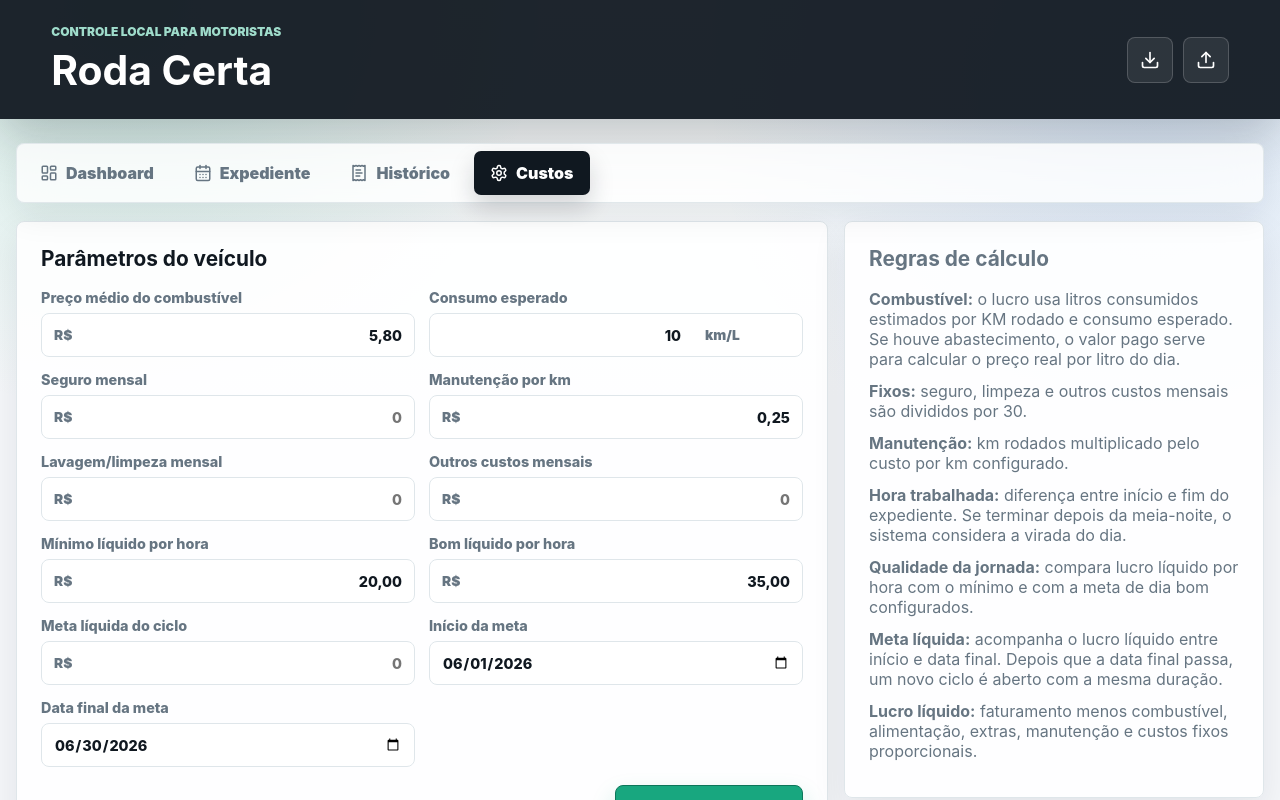
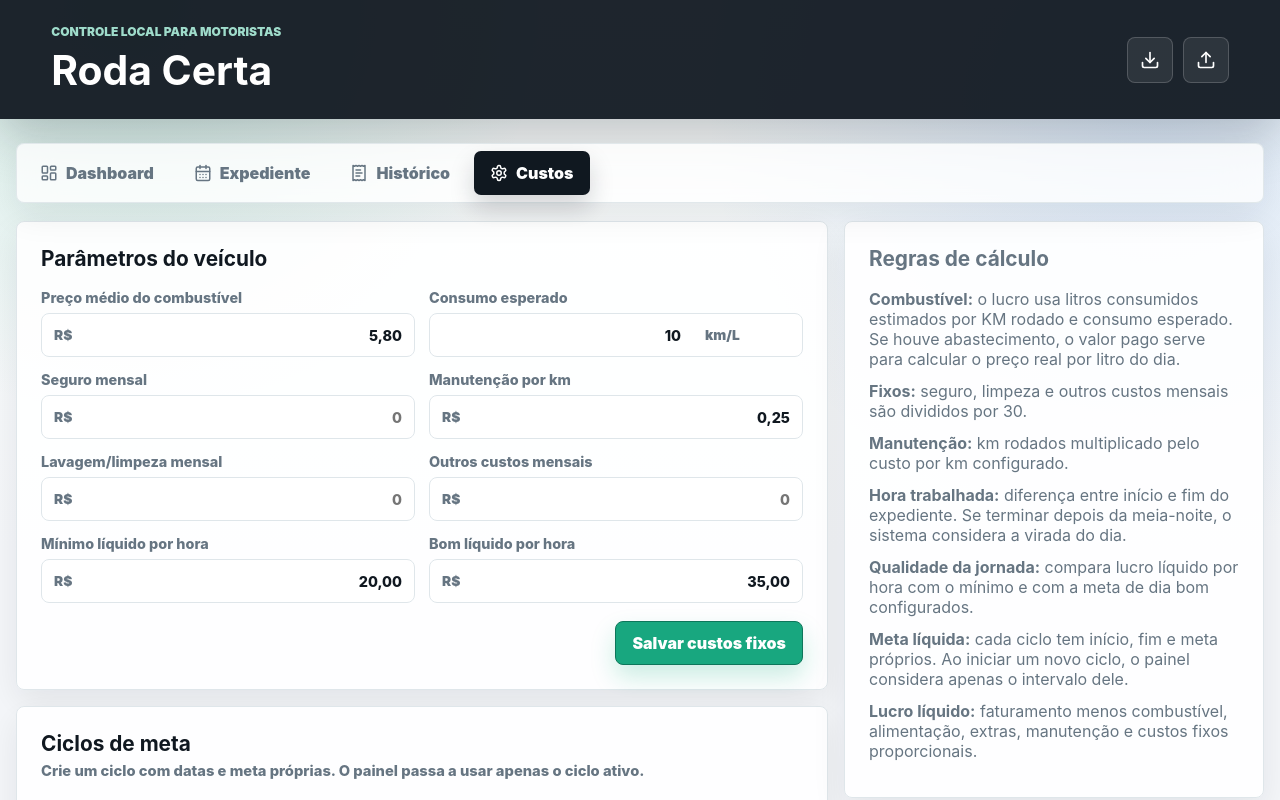
Before and after one commit to squiiter/rodacerta, a React (Vite) app: page / in a window 1280 px wide. Both pictures are taken after a click on the button "Custos". Shown: the top 800 px of the page. Built offline with nearby package versions, Linux system fonts and the light colour scheme.

Commit message:
feat: adiciona ciclos independentes com datas e metas próprias

```diff
--- a/src/calculations.js
+++ b/src/calculations.js
@@ -133,27 +133,70 @@ export function classifyShift(calc, settings) {
   return { level: "bad", label: "Jornada ruim", text: "Abaixo do mínimo por hora" };
 }
 
-export function getGoalCycle(settings, date = todayISO()) {
-  const target = Number(settings.monthlyNetGoal || 0);
-  let startDate = settings.goalCycleStart || firstDayOfMonth(date);
-  let dueDate = settings.goalDueDate || lastDayOfMonth(date);
+function sortCycles(a, b) {
+  return a.startDate.localeCompare(b.startDate) || a.dueDate.localeCompare(b.dueDate);
+}
+
+function sanitizeCycle(cycle, index, date = todayISO()) {
+  const startDate = cycle?.startDate || cycle?.goalCycleStart || firstDayOfMonth(date);
+  let dueDate = cycle?.dueDate || cycle?.goalDueDate || lastDayOfMonth(startDate);
 
   if (dueDate < startDate) {
-    dueDate = addDays(startDate, 29);
-  }
-
-  const cycleLength = Math.max(1, daysBetween(startDate, dueDate) + 1);
-  while (date > dueDate) {
-    startDate = addDays(dueDate, 1);
-    dueDate = addDays(startDate, cycleLength - 1);
+    dueDate = startDate;
   }
 
   return {
-    target,
+    id: cycle?.id || `cycle-${startDate}-${index + 1}`,
     startDate,
     dueDate,
-    daysLeft: daysUntil(dueDate, date) + 1,
-    cycleLength
+    target: Number(cycle?.target ?? cycle?.monthlyNetGoal ?? 0) || 0
+  };
+}
+
+export function normalizeGoalSettings(settings, date = todayISO()) {
+  const storedCycles = Array.isArray(settings.goalCycles) && settings.goalCycles.length
+    ? settings.goalCycles
+    : [{
+      id: settings.activeGoalCycleId || "cycle-initial",
+      startDate: settings.goalCycleStart || firstDayOfMonth(date),
+      dueDate: settings.goalDueDate || lastDayOfMonth(date),
+      target: Number(settings.monthlyNetGoal || 0)
+    }];
+
+  const goalCycles = storedCycles
+    .map((cycle, index) => sanitizeCycle(cycle, index, date))
+    .sort(sortCycles);
+  const activeGoalCycleId = goalCycles.some((cycle) => cycle.id === settings.activeGoalCycleId)
+    ? settings.activeGoalCycleId
+    : goalCycles[goalCycles.length - 1].id;
+  const activeGoalCycle = goalCycles.find((cycle) => cycle.id === activeGoalCycleId) || goalCycles[goalCycles.length - 1];
+
+  return {
+    ...settings,
+    monthlyNetGoal: activeGoalCycle.target,
+    goalCycleStart: activeGoalCycle.startDate,
+    goalDueDate: activeGoalCycle.dueDate,
+    goalCycles,
+    activeGoalCycleId
+  };
+}
+
+export function getGoalCycles(settings, date = todayISO()) {
+  return normalizeGoalSettings(settings, date).goalCycles;
+}
+
+export function getGoalCycle(settings, date = todayISO()) {
+  const normalizedSettings = normalizeGoalSettings(settings, date);
+  const cycle = normalizedSettings.goalCycles.find((item) => item.id === normalizedSettings.activeGoalCycleId)
+    || normalizedSettings.goalCycles[normalizedSettings.goalCycles.length - 1];
+  const cycleLength = Math.max(1, daysBetween(cycle.startDate, cycle.dueDate) + 1);
+  const isFinished = date > cycle.dueDate;
+
+  return {
+    ...cycle,
+    daysLeft: isFinished ? 0 : daysUntil(cycle.dueDate, date) + 1,
+    cycleLength,
+    isFinished
   };
 }
 
--- a/src/main.jsx
+++ b/src/main.jsx
@@ -37,14 +37,17 @@ import {
 } from "lucide-react";
 import {
   DEFAULT_APPS,
+  addDays,
   calculateShift,
   classifyShift,
   dateFormatter,
   formatMoney,
   getGoalCycle,
+  getGoalCycles,
   getTotals,
   groupDaily,
   groupEfficiency,
+  normalizeGoalSettings,
   parseDate,
   todayISO
 } from "./calculations";
@@ -92,11 +95,34 @@ function formatSettings(settings) {
     cleaningMonthly: formatNumber(settings.cleaningMonthly, 2, true),
     otherMonthly: formatNumber(settings.otherMonthly, 2, true),
     minimumHourlyProfit: formatNumber(settings.minimumHourlyProfit, 2, true),
-    goodHourlyProfit: formatNumber(settings.goodHourlyProfit, 2, true),
-    monthlyNetGoal: formatNumber(settings.monthlyNetGoal, 2, true),
-    goalCycleStart: settings.goalCycleStart || "",
-    goalDueDate: settings.goalDueDate || ""
+    goodHourlyProfit: formatNumber(settings.goodHourlyProfit, 2, true)
   };
+}
+
+function formatCycleDraft(cycle) {
+  return {
+    target: formatNumber(cycle?.target, 2, true),
+    startDate: cycle?.startDate || todayISO(),
+    dueDate: cycle?.dueDate || todayISO()
+  };
+}
+
+function buildNextCycleDraft(settings) {
+  const currentCycle = getGoalCycle(settings);
+  const nextStartDate = addDays(currentCycle.dueDate, 1);
+  return formatCycleDraft({
+    target: currentCycle.target,
+    startDate: nextStartDate,
+    dueDate: addDays(nextStartDate, currentCycle.cycleLength - 1)
+  });
+}
+
+function goalSettingsChanged(currentSettings, nextSettings) {
+  return currentSettings.monthlyNetGoal !== nextSettings.monthlyNetGoal
+    || currentSettings.goalCycleStart !== nextSettings.goalCycleStart
+    || currentSettings.goalDueDate !== nextSettings.goalDueDate
+    || currentSettings.activeGoalCycleId !== nextSettings.activeGoalCycleId
+    || JSON.stringify(currentSettings.goalCycles || []) !== JSON.stringify(nextSettings.goalCycles || []);
 }
 
 function numberValue(value) {
@@ -164,6 +190,7 @@ function App() {
   const [shifts, setShifts] = useState([]);
   const [settings, setSettingsState] = useState(DEFAULT_SETTINGS);
   const [settingsDraft, setSettingsDraft] = useState(() => formatSettings(DEFAULT_SETTINGS));
+  const [cycleDraft, setCycleDraft] = useState(() => buildNextCycleDraft(DEFAULT_SETTINGS));
   const [draft, setDraft] = useState(emptyShift);
   const [toast, setToast] = useState("");
   const [search, setSearch] = useState("");
@@ -175,9 +202,21 @@ function App() {
   }));
 
   const totals = useMemo(() => getTotals(shifts, settings), [shifts, settings]);
+  const goalCycles = useMemo(() => getGoalCycles(settings), [settings]);
   const goalCycle = useMemo(() => getGoalCycle(settings), [settings]);
   const cycleShifts = useMemo(() => shifts.filter((shift) => shift.date >= goalCycle.startDate && shift.date <= goalCycle.dueDate), [shifts, goalCycle]);
   const cycleTotals = useMemo(() => getTotals(cycleShifts, settings), [cycleShifts, settings]);
+  const cycleSummaries = useMemo(() => goalCycles
+    .map((cycle) => {
+      const cycleRangeShifts = shifts.filter((shift) => shift.date >= cycle.startDate && shift.date <= cycle.dueDate);
+      return {
+        ...cycle,
+        totals: getTotals(cycleRangeShifts, settings),
+        shiftCount: cycleRangeShifts.length,
+        isActive: cycle.id === settings.activeGoalCycleId
+      };
+    })
+    .sort((a, b) => b.startDate.localeCompare(a.startDate)), [goalCycles, shifts, settings]);
   const preview = useMemo(() => calculateShift(normalizeShift(draft), settings), [draft, settings]);
   const dailyData = useMemo(() => groupDaily(shifts, settings), [shifts, settings]);
   const efficiencyData = useMemo(() => groupEfficiency(shifts, settings), [shifts, settings]);
@@ -199,6 +238,7 @@ function App() {
         setShifts(data.shifts);
         setSettingsState(data.settings);
         setSettingsDraft(formatSettings(data.settings));
+        setCycleDraft(buildNextCycleDraft(data.settings));
         setReady(true);
       })
       .catch(() => notify("Não foi possível iniciar o banco local."));
@@ -206,14 +246,9 @@ function App() {
 
   async function loadAndApplyData() {
     const data = await loadData();
-    const cycle = getGoalCycle(data.settings);
-    const nextSettings = {
-      ...data.settings,
-      goalCycleStart: cycle.startDate,
-      goalDueDate: cycle.dueDate
-    };
+    const nextSettings = normalizeGoalSettings(data.settings);
 
-    if (nextSettings.goalCycleStart !== data.settings.goalCycleStart || nextSettings.goalDueDate !== data.settings.goalDueDate) {
+    if (goalSettingsChanged(data.settings, nextSettings)) {
       await saveSettings(nextSettings);
     }
 
@@ -244,6 +279,7 @@ function App() {
     setShifts(data.shifts);
     setSettingsState(data.settings);
     setSettingsDraft(formatSettings(data.settings));
+    setCycleDraft(buildNextCycleDraft(data.settings));
   }
 
   async function handleSaveShift(event) {
@@ -268,7 +304,8 @@ function App() {
 
   async function handleSaveSettings(event) {
     event.preventDefault();
-    const nextSettings = {
+    const nextSettings = normalizeGoalSettings({
+      ...settings,
       fuelPrice: numberValue(settingsDraft.fuelPrice),
       targetConsumption: numberValue(settingsDraft.targetConsumption),
       insuranceMonthly: numberValue(settingsDraft.insuranceMonthly),
@@ -276,15 +313,48 @@ function App() {
       cleaningMonthly: numberValue(settingsDraft.cleaningMonthly),
       otherMonthly: numberValue(settingsDraft.otherMonthly),
       minimumHourlyProfit: numberValue(settingsDraft.minimumHourlyProfit),
-      goodHourlyProfit: numberValue(settingsDraft.goodHourlyProfit),
-      monthlyNetGoal: numberValue(settingsDraft.monthlyNetGoal),
-      goalCycleStart: settingsDraft.goalCycleStart || todayISO(),
-      goalDueDate: settingsDraft.goalDueDate || settings.goalDueDate
-    };
-    if (nextSettings.goalDueDate < nextSettings.goalCycleStart) return notify("A data final da meta precisa ser igual ou posterior ao início.");
+      goodHourlyProfit: numberValue(settingsDraft.goodHourlyProfit)
+    });
     await saveSettings(nextSettings);
     await refresh();
     notify("Custos fixos salvos.");
+  }
+
+  async function handleCreateCycle(event) {
+    event.preventDefault();
+    const startDate = cycleDraft.startDate || todayISO();
+    const dueDate = cycleDraft.dueDate || startDate;
+    if (dueDate < startDate) return notify("A data final do ciclo precisa ser igual ou posterior ao início.");
+
+    const cycleId = crypto.randomUUID();
+    const nextSettings = normalizeGoalSettings({
+      ...settings,
+      goalCycles: [
+        ...(settings.goalCycles || []),
+        {
+          id: cycleId,
+          startDate,
+          dueDate,
+          target: numberValue(cycleDraft.target)
+        }
+      ],
+      activeGoalCycleId: cycleId
+    });
+
+    await saveSettings(nextSettings);
+    await refresh();
+    notify("Novo ciclo iniciado.");
+  }
+
+  async function handleActivateCycle(cycleId) {
+    if (cycleId === settings.activeGoalCycleId) return;
+    const nextSettings = normalizeGoalSettings({
+      ...settings,
+      activeGoalCycleId: cycleId
+    });
+    await saveSettings(nextSettings);
+    await refresh();
+    notify("Ciclo carregado no painel.");
   }
 
   function updateDraft(field, value) {
@@ -471,8 +541,14 @@ function App() {
         {activeView === "settings" && (
           <SettingsView
             settings={settingsDraft}
+            cycleDraft={cycleDraft}
+            cycles={cycleSummaries}
+            activeCycleId={settings.activeGoalCycleId}
             onChange={(field, value) => setSettingsDraft((current) => ({ ...current, [field]: value }))}
+            onCycleChange={(field, value) => setCycleDraft((current) => ({ ...current, [field]: value }))}
             onSubmit={handleSaveSettings}
+            onCreateCycle={handleCreateCycle}
+            onActivateCycle={handleActivateCycle}
           />
         )}
       </main>
@@ -529,7 +605,7 @@ function Dashboard({ totals, cycleTotals, goalCycle, shifts, settings, dailyData
   const worstDay = shifts.map((shift) => ({ shift, calc: calculateShift(shift, settings) })).sort((a, b) => a.calc.profit - b.calc.profit)[0];
   const goalRemaining = Math.max(0, goalCycle.target - cycleTotals.profit);
   const goalProgress = goalCycle.target > 0 ? Math.min(100, (cycleTotals.profit / goalCycle.target) * 100) : 0;
-  const dailyGoal = goalCycle.daysLeft > 0 ? goalRemaining / goalCycle.daysLeft : goalRemaining;
+  const dailyGoal = goalCycle.daysLeft > 0 ? goalRemaining / goalCycle.daysLeft : 0;
 
   return (
     <section className="dashboard">
@@ -556,7 +632,14 @@ function Dashboard({ totals, cycleTotals, goalCycle, shifts, settings, dailyData
         <Metric icon={Car} label="Custo por km" value={totals.km ? formatMoney(totals.costs / totals.km) : formatMoney(0)} hint={`${totals.km.toFixed(1)} km rodados`} />
         <Metric icon={Clock3} label="Lucro por hora" value={formatMoney(profitPerHour)} hint={`${totals.hours.toFixed(1)} h trabalhadas`} />
         <Metric icon={Gauge} label="Consumo médio" value={`${avgConsumption.toFixed(1)} km/L`} hint={`${totals.estimatedFuelLiters.toFixed(1)} L estimados`} />
-        <Metric icon={Target} label="Meta do ciclo" value={`${goalProgress.toFixed(0)}%`} hint={goalCycle.target > 0 ? `${formatMoney(dailyGoal)} líquidos/dia` : "Configure uma meta"} />
+        <Metric
+          icon={Target}
+          label="Meta do ciclo"
+          value={`${goalProgress.toFixed(0)}%`}
+          hint={goalCycle.target > 0
+            ? (goalCycle.isFinished ? "Ciclo encerrado" : `${formatMoney(dailyGoal)} líquidos/dia`)
+            : "Crie um ciclo"}
+        />
       </section>
 
       <GoalPanel
@@ -658,7 +741,7 @@ function GoalPanel({ cycle, totals, progress, remaining, dailyGoal }) {
   const hasGoal = cycle.target > 0;
   const statusText = hasGoal
     ? `${formatMoney(totals.profit)} de ${formatMoney(cycle.target)}`
-    : "Defina uma meta líquida em Custos";
+    : "Defina uma meta líquida no ciclo";
 
   return (
     <section className="panel goal-panel">
@@ -675,8 +758,8 @@ function GoalPanel({ cycle, totals, progress, remaining, dailyGoal }) {
       </div>
       <div className="goal-stats">
         <Insight label="Falta para a meta" value={formatMoney(remaining)} />
-        <Insight label="Necessário por dia" value={hasGoal ? formatMoney(dailyGoal) : formatMoney(0)} />
-        <Insight label="Dias restantes" value={`${cycle.daysLeft} dia${cycle.daysLeft === 1 ? "" : "s"}`} />
+        <Insight label="Necessário por dia" value={hasGoal && !cycle.isFinished ? formatMoney(dailyGoal) : formatMoney(0)} />
+        <Insight label={cycle.isFinished ? "Status" : "Dias restantes"} value={cycle.isFinished ? "Ciclo encerrado" : `${cycle.daysLeft} dia${cycle.daysLeft === 1 ? "" : "s"}`} />
       </div>
     </section>
   );
@@ -898,10 +981,21 @@ function History({ shifts, months, month, search, settings, onMonth, onSearch, o
   );
 }
 
-function SettingsView({ settings, onChange, onSubmit }) {
+function SettingsView({
+  settings,
+  cycleDraft,
+  cycles,
+  activeCycleId,
+  onChange,
+  onCycleChange,
+  onSubmit,
+  onCreateCycle,
+  onActivateCycle
+}) {
   return (
-    <form className="settings-grid" onSubmit={onSubmit}>
-      <section className="panel">
+    <section className="settings-grid">
+      <div className="settings-stack">
+        <form className="panel" onSubmit={onSubmit}>
           <h2>Parâmetros do veículo</h2>
           <div className="form-grid">
             <NumericField label="Preço médio do combustível" value={settings.fuelPrice} mode="currency" prefix="R$" onChange={(value) => onChange("fuelPrice", value)} />
@@ -912,14 +1006,60 @@ function SettingsView({ settings, onChange, onSubmit }) {
             <NumericField label="Outros custos mensais" value={settings.otherMonthly} mode="currency" prefix="R$" onChange={(value) => onChange("otherMonthly", value)} />
             <NumericField label="Mínimo líquido por hora" value={settings.minimumHourlyProfit} mode="currency" prefix="R$" onChange={(value) => onChange("minimumHourlyProfit", value)} />
             <NumericField label="Bom líquido por hora" value={settings.goodHourlyProfit} mode="currency" prefix="R$" onChange={(value) => onChange("goodHourlyProfit", value)} />
-          <NumericField label="Meta líquida do ciclo" value={settings.monthlyNetGoal} mode="currency" prefix="R$" onChange={(value) => onChange("monthlyNetGoal", value)} />
-          <Field label="Início da meta" type="date" value={settings.goalCycleStart} onChange={(value) => onChange("goalCycleStart", value)} />
-          <Field label="Data final da meta" type="date" value={settings.goalDueDate} onChange={(value) => onChange("goalDueDate", value)} />
           </div>
           <div className="form-actions">
             <button className="primary-btn" type="submit">Salvar custos fixos</button>
           </div>
+        </form>
+
+        <section className="panel">
+          <div className="panel-head cycle-head">
+            <div>
+              <h2>Ciclos de meta</h2>
+              <span>Crie um ciclo com datas e meta próprias. O painel passa a usar apenas o ciclo ativo.</span>
+            </div>
+          </div>
+
+          <form className="cycle-form" onSubmit={onCreateCycle}>
+            <div className="form-grid">
+              <NumericField label="Meta líquida do novo ciclo" value={cycleDraft.target} mode="currency" prefix="R$" onChange={(value) => onCycleChange("target", value)} />
+              <Field label="Início do ciclo" type="date" value={cycleDraft.startDate} onChange={(value) => onCycleChange("startDate", value)} />
+              <Field label="Data final do ciclo" type="date" value={cycleDraft.dueDate} onChange={(value) => onCycleChange("dueDate", value)} />
+            </div>
+            <div className="form-actions">
+              <button className="primary-btn" type="submit">Iniciar novo ciclo</button>
+            </div>
+          </form>
+
+          <div className="cycle-list">
+            {cycles.map((cycle) => {
+              const progress = cycle.target > 0 ? Math.min(100, (cycle.totals.profit / cycle.target) * 100) : 0;
+              const isActive = cycle.id === activeCycleId;
+              return (
+                <article className={`cycle-card ${isActive ? "active" : ""}`} key={cycle.id}>
+                  <div className="cycle-card-main">
+                    <div>
+                      <h3>{dateFormatter.format(parseDate(cycle.startDate))} a {dateFormatter.format(parseDate(cycle.dueDate))}</h3>
+                      <p>
+                        Meta {formatMoney(cycle.target)} · Lucro {formatMoney(cycle.totals.profit)} · {cycle.shiftCount} expediente{cycle.shiftCount === 1 ? "" : "s"}
+                      </p>
+                    </div>
+                    <strong>{progress.toFixed(0)}%</strong>
+                  </div>
+                  <div className="goal-progress" aria-label="Progresso do ciclo">
+                    <div style={{ width: `${progress}%` }} />
+                  </div>
+                  <div className="cycle-card-actions">
+                    <span className={`cycle-badge ${isActive ? "active" : ""}`}>{isActive ? "Ativo no painel" : "Disponível"}</span>
+                    {!isActive && <button className="ghost-btn" type="button" onClick={() => onActivateCycle(cycle.id)}>Usar no painel</button>}
+                  </div>
+                </article>
+              );
+            })}
+          </div>
         </section>
+      </div>
+
       <section className="panel rules-card">
         <h2>Regras de cálculo</h2>
         <p><strong>Combustível:</strong> o lucro usa litros consumidos estimados por KM rodado e consumo esperado. Se houve abastecimento, o valor pago serve para calcular o preço real por litro do dia.</p>
@@ -927,10 +1067,10 @@ function SettingsView({ settings, onChange, onSubmit }) {
         <p><strong>Manutenção:</strong> km rodados multiplicado pelo custo por km configurado.</p>
         <p><strong>Hora trabalhada:</strong> diferença entre início e fim do expediente. Se terminar depois da meia-noite, o sistema considera a virada do dia.</p>
         <p><strong>Qualidade da jornada:</strong> compara lucro líquido por hora com o mínimo e com a meta de dia bom configurados.</p>
-        <p><strong>Meta líquida:</strong> acompanha o lucro líquido entre início e data final. Depois que a data final passa, um novo ciclo é aberto com a mesma duração.</p>
+        <p><strong>Meta líquida:</strong> cada ciclo tem início, fim e meta próprios. Ao iniciar um novo ciclo, o painel considera apenas o intervalo dele.</p>
         <p><strong>Lucro líquido:</strong> faturamento menos combustível, alimentação, extras, manutenção e custos fixos proporcionais.</p>
       </section>
-    </form>
+    </section>
   );
 }
 
--- a/src/storage.js
+++ b/src/storage.js
@@ -14,7 +14,9 @@ export const DEFAULT_SETTINGS = {
   goodHourlyProfit: 35,
   monthlyNetGoal: 0,
   goalCycleStart: "",
-  goalDueDate: ""
+  goalDueDate: "",
+  goalCycles: [],
+  activeGoalCycleId: ""
 };
 
 let db;
--- a/src/styles.css
+++ b/src/styles.css
@@ -516,6 +516,11 @@ h3 {
   grid-template-columns: minmax(0, 1fr) minmax(280px, 420px);
 }
 
+.settings-stack {
+  display: grid;
+  gap: 16px;
+}
+
 .form-grid {
   display: grid;
   grid-template-columns: repeat(2, minmax(0, 1fr));
@@ -851,6 +856,98 @@ textarea:focus {
   color: var(--muted);
 }
 
+.cycle-head {
+  align-items: flex-start;
+}
+
+.cycle-head > div {
+  display: grid;
+  gap: 6px;
+}
+
+.cycle-head span {
+  display: block;
+  color: var(--muted);
+  font-size: 0.92rem;
+  font-weight: 800;
+}
+
+.cycle-form {
+  margin-bottom: 18px;
+}
+
+.cycle-list {
+  display: grid;
+  gap: 12px;
+}
+
+.cycle-card {
+  padding: 16px;
+  border: 1px solid var(--line);
+  border-radius: 8px;
+  background: rgba(255, 255, 255, 0.78);
+  transition: transform 180ms ease, box-shadow 180ms ease, border-color 180ms ease;
+}
+
+.cycle-card:hover {
+  transform: translateY(-2px);
+  box-shadow: var(--shadow-soft);
+}
+
+.cycle-card.active {
+  border-color: rgba(24, 167, 127, 0.34);
+  background: linear-gradient(135deg, rgba(231, 246, 241, 0.92), rgba(255, 255, 255, 0.98));
+}
+
+.cycle-card-main {
+  display: flex;
+  align-items: center;
+  justify-content: space-between;
+  gap: 12px;
+  margin-bottom: 12px;
+}
+
+.cycle-card-main h3 {
+  margin: 0 0 6px;
+}
+
+.cycle-card-main p {
+  margin-bottom: 0;
+  color: var(--muted);
+  font-weight: 800;
+}
+
+.cycle-card-main strong {
+  color: var(--accent-dark);
+  font-size: 1.5rem;
+  letter-spacing: 0;
+}
+
+.cycle-card-actions {
+  display: flex;
+  align-items: center;
+  justify-content: space-between;
+  gap: 12px;
+  margin-top: 12px;
+}
+
+.cycle-badge {
+  display: inline-flex;
+  align-items: center;
+  min-height: 36px;
+  padding: 0 12px;
+  border-radius: 999px;
+  background: var(--soft);
+  color: var(--muted);
+  font-size: 0.84rem;
+  font-weight: 900;
+}
+
+.cycle-badge.active {
+  background: #e7f6f1;
+  color: var(--accent-dark);
+}
+
 .rules-card p {
   margin-bottom: 12px;
 }
@@ -952,7 +1049,9 @@ textarea:focus {
   .apps-header,
   .goal-main,
   .backup-reminder-actions,
-  .history-card {
+  .history-card,
+  .cycle-card-main,
+  .cycle-card-actions {
     align-items: stretch;
     flex-direction: column;
   }
```
Also changed, not shown: 1 other file (tests, documents, lock files or other folders). Lines whose indentation alone changed are shown as unchanged.
